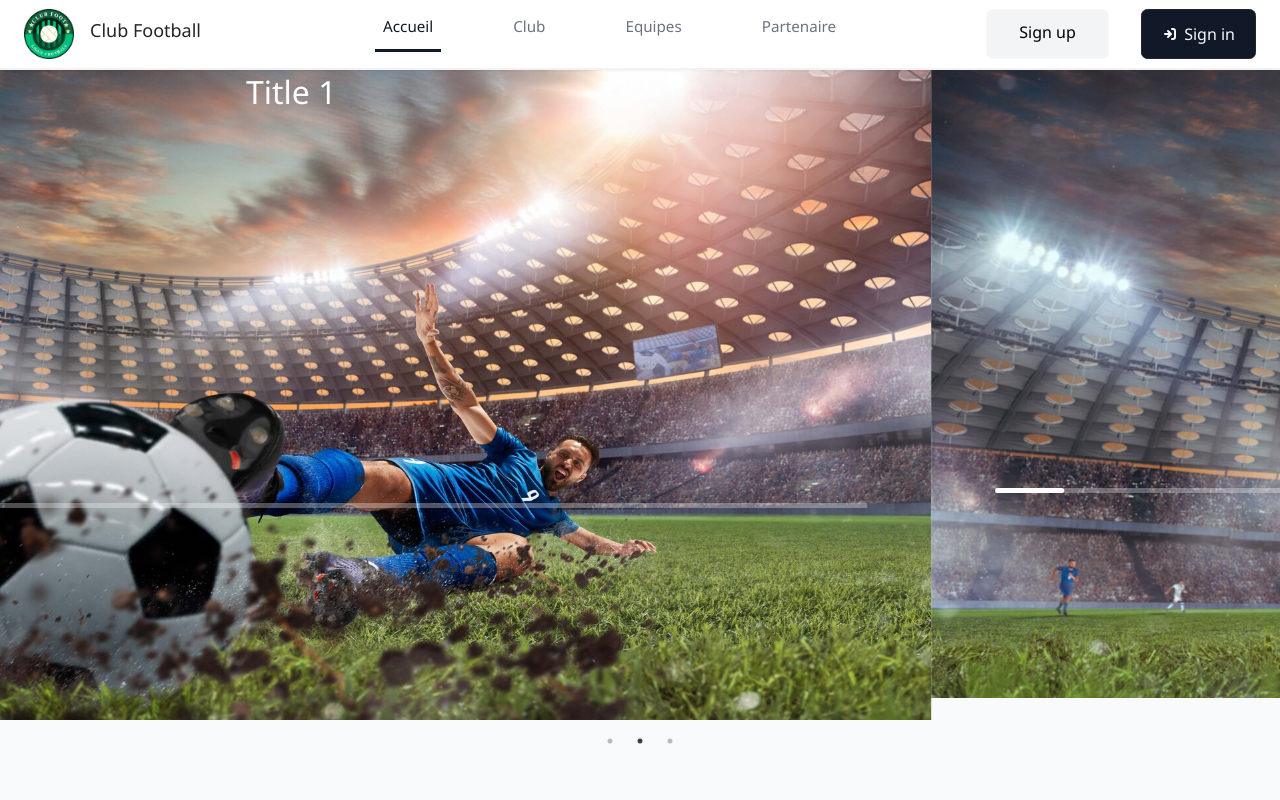
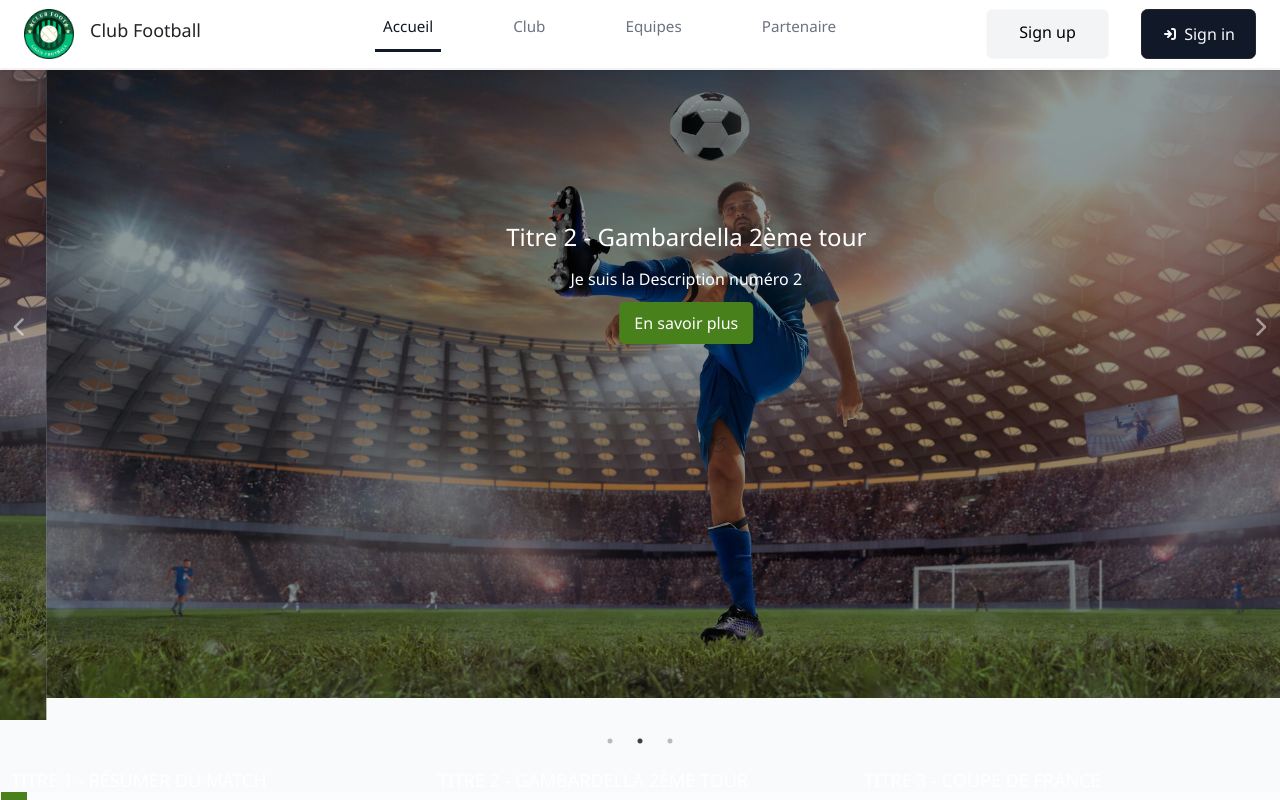
Before and after one commit to Mlucas44/Mern, a React (Create React App) app in the folder client/: page / in a window 1280 px wide. Built offline with nearby package versions, Linux system fonts and the light colour scheme.

Commit message:
add Home Carrousel

```diff
--- a/client/src/components/Home/Home.jsx
+++ b/client/src/components/Home/Home.jsx
@@ -1,75 +1,115 @@
-import React, { useEffect, useRef } from 'react';
-import Home1 from './home1.jpg';
-import Home2 from './home2.jpg';
-import Home3 from './home3.jpg';
-import './Home.scss';
-import Slider from 'react-slick';
+import React, { useState, useEffect } from "react";
+import Slider from "react-slick";
+import "./Home.scss";
+import { FontAwesomeIcon } from "@fortawesome/react-fontawesome";
+import {
+  faChevronLeft,
+  faChevronRight,
+} from "@fortawesome/free-solid-svg-icons";
+import home1 from "./home1.jpg";
+import home2 from "./home2.jpg";
+import home3 from "./home3.jpg";
 
-const ProgressBar = ({ duration, reset }) => {
-    const progressRef = useRef(null);
+// Composant de flèche gauche pour le carousel
+function ArrowLeft(props) {
+  return <FontAwesomeIcon icon={faChevronLeft} {...props} />;
+}
 
-    useEffect(() => {
-        progressRef.current.style.width = '0%';
-
-        const interval = setInterval(() => {
-            if (progressRef.current) {
-                const currentWidth = progressRef.current.style.width || "0%";
-                const increment = 100 / (duration / 100);
-                const newWidth = Math.min(100, parseFloat(currentWidth) + increment) + "%";
-                progressRef.current.style.width = newWidth;
+// Composant de flèche droite pour le carousel
+function ArrowRight(props) {
+  return <FontAwesomeIcon icon={faChevronRight} {...props} />;
 }
-        }, 100);
-
-        return () => clearInterval(interval);
-    }, [duration, reset]);
-
-    return <div className="progress-container">
-        <div className="progress" ref={progressRef}></div>
-    </div>;
-};
 
 const Home = () => {
+  const [progress, setProgress] = useState(0);
+  const [currentSlide, setCurrentSlide] = useState(0);
+
+  const slides = [
+    {
+      image: home1,
+      title: "Titre 1 - Résumer du match",
+      description: "Je suis la Description numéro 1",
+      link: "#link1",
+    },
+    {
+      image: home2,
+      title: "Titre 2 - Gambardella 2ème tour",
+      description: "Je suis la Description numéro 2",
+      link: "#link2",
+    },
+    {
+      image: home3,
+      title: "Titre 3 - Coupe de france",
+      description: "Je suis la Description numéro 3",
+      link: "#link3",
+    },
+  ];
+  // Paramètres pour le composant Slider (react-slick)
   const settings = {
     dots: true,
     infinite: true,
-        speed: 2000,
+    speed: 500,
     slidesToShow: 1,
     slidesToScroll: 1,
     autoplay: true,
     autoplaySpeed: 5000,
+    pauseOnHover: false,
+    initialSlide: 0,
     arrows: true,
-        afterChange: () => { if (document.querySelector(".progress")) document.querySelector(".progress").style.width = "0%"; }, // Reset progress bar after slide change
-        beforeChange: () => setResetFlag(prev => !prev)
+    nextArrow: <ArrowRight />,
+    prevArrow: <ArrowLeft />,
+    beforeChange: (next) => {
+      setCurrentSlide(next);
+      setProgress(0);
+    },
   };
-    const [resetFlag, setResetFlag] = React.useState(false);
-    const slideDisplayDuration = settings.autoplaySpeed;
+  const effectiveAutoplaySpeed = settings.autoplaySpeed - settings.speed;
+  // Effet pour mettre à jour la barre de progression du diaporama
+  useEffect(() => {
+    if (progress < 100 && settings.autoplay) {
+      console.log("Progress:", progress);
+      const timer = setTimeout(() => {
+        setProgress(progress + 100 / (effectiveAutoplaySpeed / 100));
+      }, 100);
+      return () => clearTimeout(timer);
+    }
+  }, [progress, settings.autoplay, effectiveAutoplaySpeed]);
+  // Fonction pour afficher les slides
+  const renderSlides = () =>
+    slides.map((slide, index) => (
+      <div key={index} className="slide-content">
+        <img
+          src={slide.image}
+          alt={`Slide ${index + 1}`}
+          className="background-image"
+        />
+        <div className="slide-info">
+          <h2>{slide.title}</h2>
+          <p>{slide.description}</p>
+          <a href={slide.link} className="learn-more-btn">
+            En savoir plus
+          </a>
+        </div>
+      </div>
+    ));
+  // Fonction pour afficher les barres de progression
+  const renderProgressBars = () =>
+    slides.map((slide, index) => (
+      <div key={index} className="progress-section">
+        <div className="progress-title">{slide.title}</div>
+        <div
+          className={`progress-bar ${currentSlide === index ? "active" : ""}`}
+          style={{ width: currentSlide === index ? `${progress}%` : "0%" }}
+        ></div>
+      </div>
+    ));
 
   return (
-        <div>
-            <div className="carousel-fixed-container">
-                <div className="carousel-container">
-                    <Slider {...settings}>
-                        <div className="slide-container">
-                            <h2>Title 1</h2>
-                            <img src={Home1} alt="Description 1" />
-                            <ProgressBar duration={slideDisplayDuration} reset={resetFlag} />
-                        </div>
-                        <div className="slide-container">
-                            <h2>Title 2</h2>
-                            <img src={Home2} alt="Description 2" />
-                            <ProgressBar duration={slideDisplayDuration} reset={resetFlag} />
-                        </div>
-                        <div className="slide-container">
-                            <h2>Title 3</h2>
-                            <img src={Home3} alt="Description 3" />
-                            <ProgressBar duration={slideDisplayDuration} reset={resetFlag} />
-                        </div>
-                    </Slider>
-                </div>
-            </div>
-
+    <div className="home-container">
+      <Slider {...settings}>{renderSlides()}</Slider>
+      <div className="progress-container">{renderProgressBars()}</div>
     </div>
   );
-}
+};
 
 export default Home;
--- a/client/src/components/Home/Home.scss
+++ b/client/src/components/Home/Home.scss
@@ -1,52 +1,118 @@
 @import "~slick-carousel/slick/slick.css";
 @import "~slick-carousel/slick/slick-theme.css";
 
-.carousel-fixed-container {
+.home-container {
+  position: relative;
   width: 100vw;
   height: 100vh;
   overflow: hidden;
 
-    .carousel-container {
-        width: 100%;
-        height: 100%;
-
-        .slick-slide {
-            display: flex;
-            justify-content: center;
-            align-items: center;
-            height: 100%;
+  // Texte sur images
+  .slide-content {
     position: relative;
 
-            img {
-                width: 100%;
-                height: 100%;
-                object-fit: cover;
+    &::before {
+      content: "";
+      position: absolute;
+      top: 0;
+      left: 0;
+      right: 0;
+      bottom: 0;
+      background-color: rgba(0, 0, 0, 0.4);
+      z-index: 1;
     }
 
+    .background-image {
+      z-index: 0;
+    }
+    .slide-info {
+      position: absolute;
+      top: 40%;
+      left: 50%;
+      transform: translate(-50%, -50%);
+      text-align: center;
+      color: #fff;
+      z-index: 2;
+
       h2 {
-                position: absolute;
-                top: 10%;
-                left: 50%;
-                transform: translateX(-50%);
-                color: white; // or any color you like
-                z-index: 10; // to ensure it appears on top
+        font-size: 24px;
+        margin-bottom: 15px;
       }
 
-            .progress-container {
-                position: absolute;
-                bottom: 30%;
-                left: 5%;
-                width: 90%;
-                height: 5px;
-                background-color: rgba(255, 255, 255, 0.3); // Fond semi-transparent pour visualiser le conteneur même si la barre de progression est à 0%
+      p {
+        font-size: 16px;
+        margin-bottom: 20px;
+      }
 
-                .progress {
-                    width: 0;
-                    height: 100%;
-                    background-color: white;
-                    transition: width 0.1s; // Ajout d'une petite animation pour une transition en douceur
+      .learn-more-btn {
+        padding: 10px 15px;
+        background-color: #48801b;
+        color: #fff;
+        border: none;
+        border-radius: 5px;
+        text-decoration: none;
+        transition: background-color 0.3s;
+
+        &:hover {
+          background-color: #335a13;
         }
       }
     }
   }
+  // Barre de progression
+  .progress-container {
+    position: absolute;
+    bottom: 0;
+    left: 0;
+    right: 0;
+    height: 8px;
+    background-color: rgba(255, 255, 255, 0.3);
+    display: flex;
+
+    .progress-section {
+      flex: 1;
+      margin: 0 1px;
+      position: relative;
+
+      .progress-title {
+        position: absolute;
+        top: -25px;
+        left: 10px;
+        right: 0;
+        font-size: 18px;
+        text-transform: uppercase;
+        color: #fff;
       }
+      .progress-bar {
+        height: 100%;
+        width: 0;
+        background-color: #bdc3c7;
+        transition: width 100ms linear;
+      }
+    }
+
+    .progress-section .progress-bar.active {
+      background-color: #48801b;
+    }
+  }
+  // Btn suivant precedent
+  .slick-prev,
+  .slick-next {
+    top: 45%;
+    z-index: 10;
+    font-size: 2rem;
+    color: rgba(255, 255, 255, 0.5);
+    transition: color 0.3s ease;
+    &:hover {
+      color: #ffffff;
+    }
+  }
+
+  .slick-prev {
+    left: 10px;
+  }
+
+  .slick-next {
+    right: 10px;
+  }
+}
```
Lines whose indentation alone changed are shown as unchanged.
